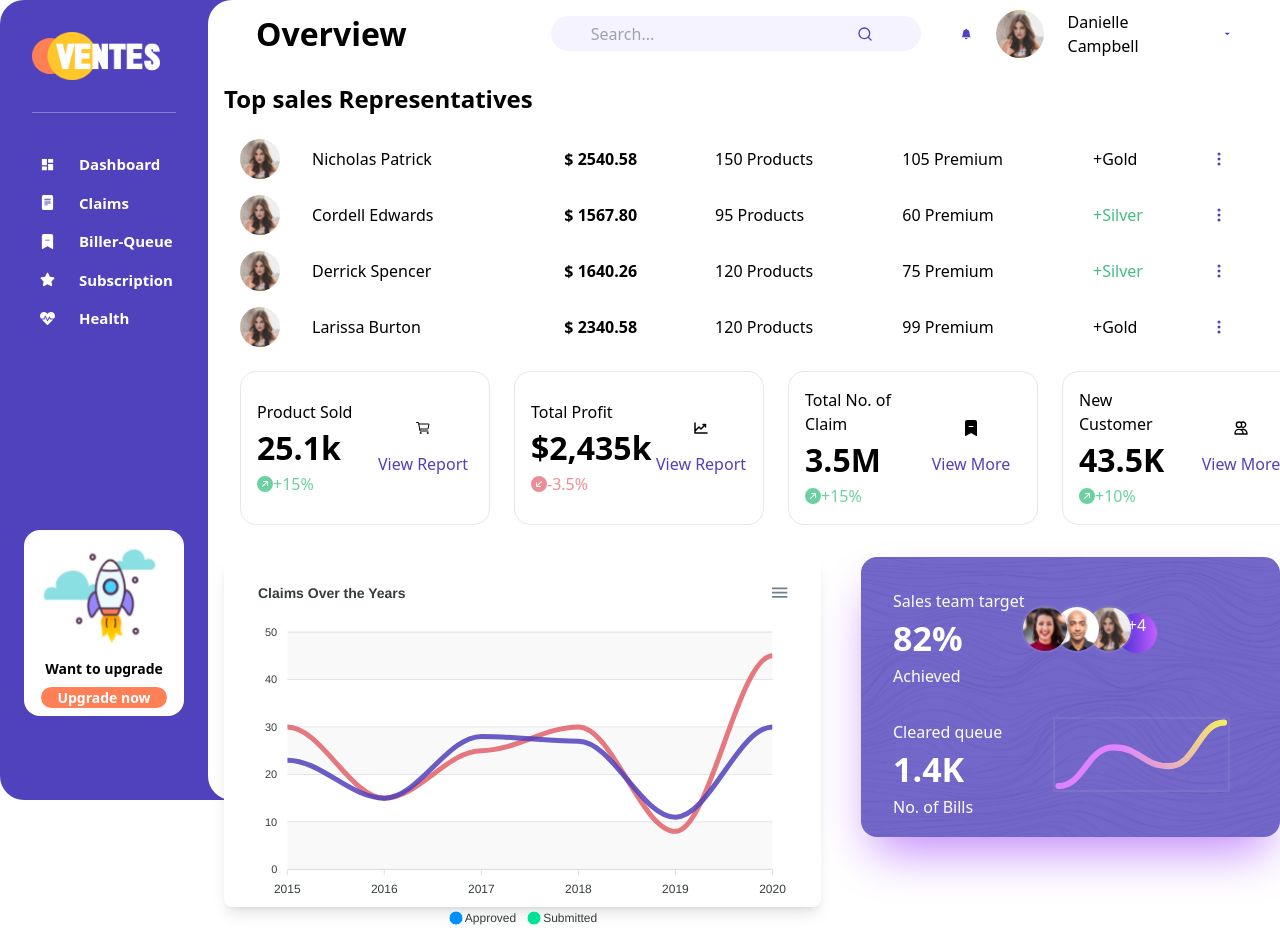
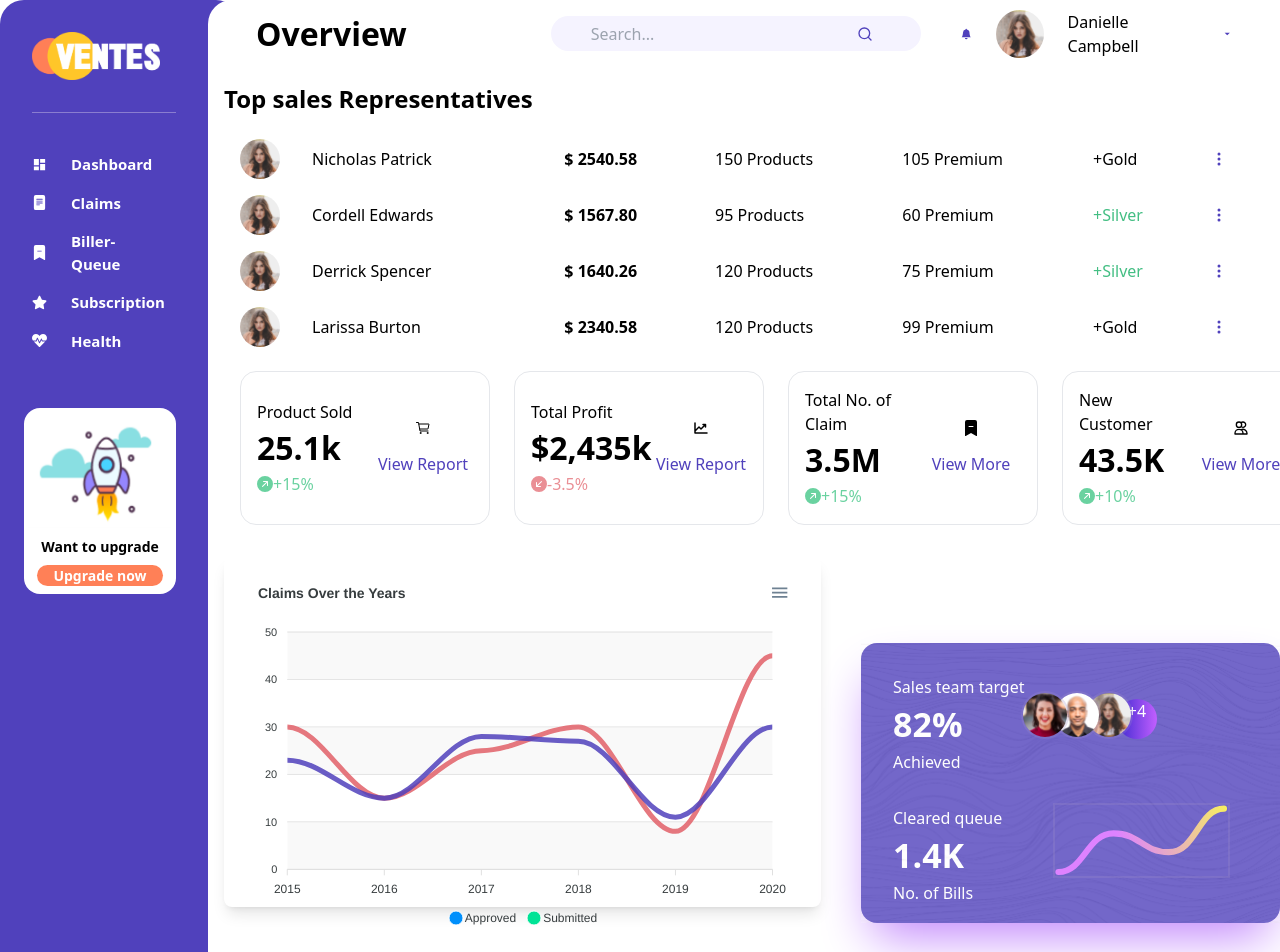
Before and after one commit to Youngrilex/Ventes, a React (Vite) app: page / in a window 1280 px wide. Shown: the top 952 px of the page. Built offline with nearby package versions, Linux system fonts and the light colour scheme.

Commit message:
finishin

```diff
--- a/src/App.tsx
+++ b/src/App.tsx
@@ -9,14 +9,14 @@ const App: React.FC = () => {
   return (
     <div>
       <Siderbar />
-      <div className="bg-[#FFFFFF] rounded-3xl h-screen absolute top-0 left-52">
+      <div className="bg-[#FFFFFF] rounded-3xl h-[170vh] absolute top-0 left-52">
         <Header />
-        <div className="container mx-auto p-4">
+        <div className="w-full mx-auto p-4">
           <h1 className="text-2xl font-bold mb-4">Top sales Representatives</h1>
           <Table />
         </div>
         <Reports />
-        <div className="w-full flex gap-6 mt-8">
+        <div className="w-full flex items-end gap-6 mt-8">
           <div className="w-[60%] ">
             <ApexChart />
           </div>
--- a/src/components/Siderbar.tsx
+++ b/src/components/Siderbar.tsx
@@ -5,15 +5,15 @@ import { BsBookmarkDashFill, BsFileTextFill } from "react-icons/bs";
 
 const Siderbar = () => {
   return (
-    <aside className="bg-[#5041BC] rounded-3xl h-screen w-[20vw] absolute top-0 left-0">
+    <aside className="bg-[#5041BC] rounded-3xl h-[170vh] w-[240px] absolute top-0 left-0">
         <img className="w-32 h-12 m-8" src="/VENTES.png" alt="" />
         <div className="w-36 h-[1px] m-8 bg-[#8A7DD0]" />
-        <div className="mr-16 mx-6 my-2 mt-8 flex flex-col text-white text-[15px] font-semibold">
+        <div className="mr-16 mx-4 my-2 mt-8 flex flex-col text-white text-[15px] font-semibold">
           <div className="hover:bg-white hover:text-[#5041BC] px-4 py-2 hover:rounded-xl flex items-center gap-6">
             <div>
               <MdDashboard />
             </div>
-            <div className="hidden md:inline">Dashboard</div>
+            <div>Dashboard</div>
           </div>
           <div className="hover:bg-white hover:text-[#5041BC] px-4 py-2 hover:rounded-xl flex items-center gap-6">
             <div>
@@ -40,7 +40,7 @@ const Siderbar = () => {
             <div>Health</div>
           </div>
         </div>
-        <div className="rounded-2xl bg-[#ffffff] mx-6 mr-16 mt-12 md:mt-48 sm:mt-12 max-w-[160px] flex flex-col items-center">
+        <div className="rounded-2xl bg-[#ffffff] mx-6 mr-16 mt-12 md:mt-48/ sm:mt-12 max-w-[160px] flex flex-col items-center">
           <img className="w-36 h-28 m-2" src="/icon.png" alt="" />
           <div className="font-semibold text-[14px]">Want to upgrade</div>
           <div className="rounded-full bg-[#FF8057] font-semibold text-[#ffffff] m-2 text-[14px] px-4 text-center">Upgrade now</div>
```
